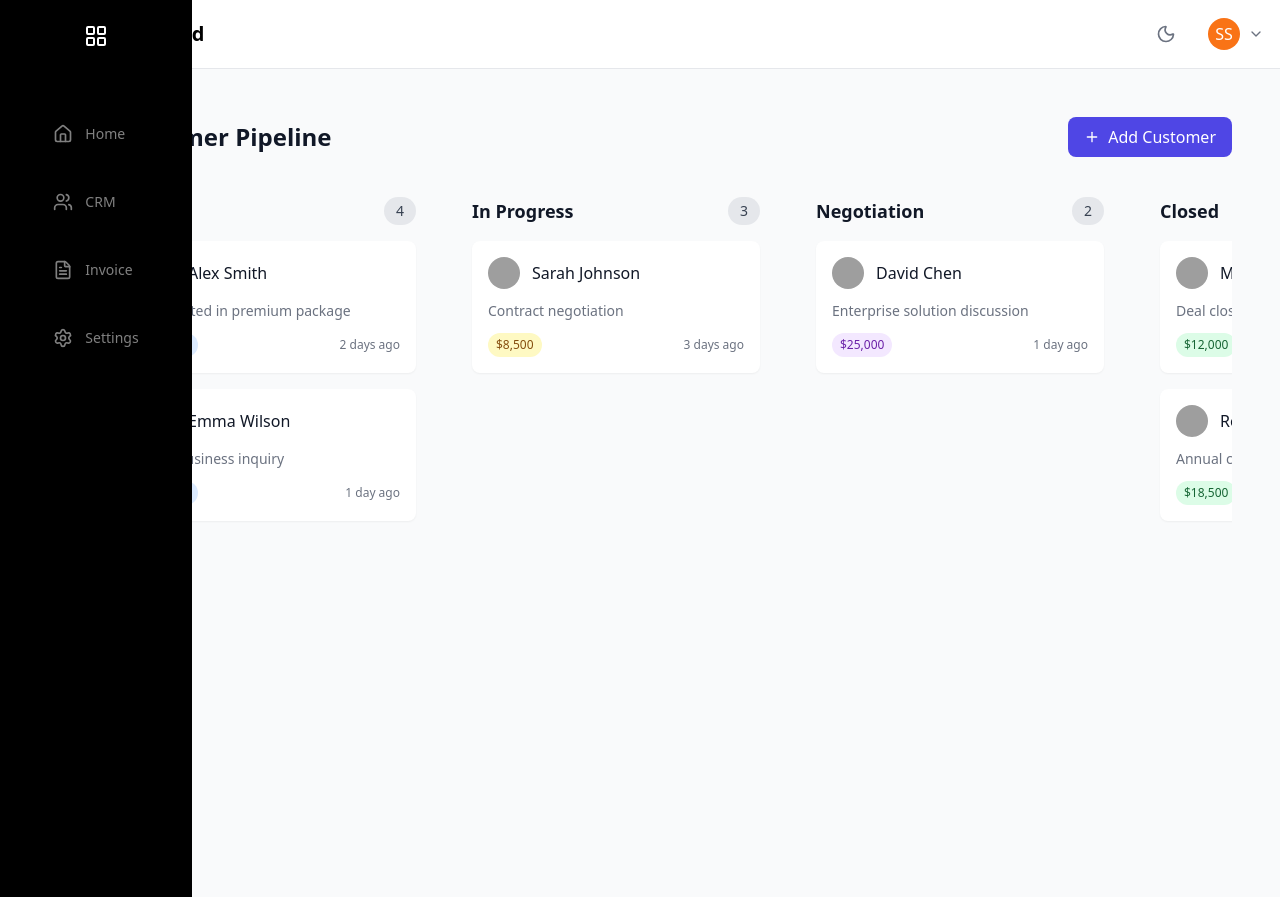
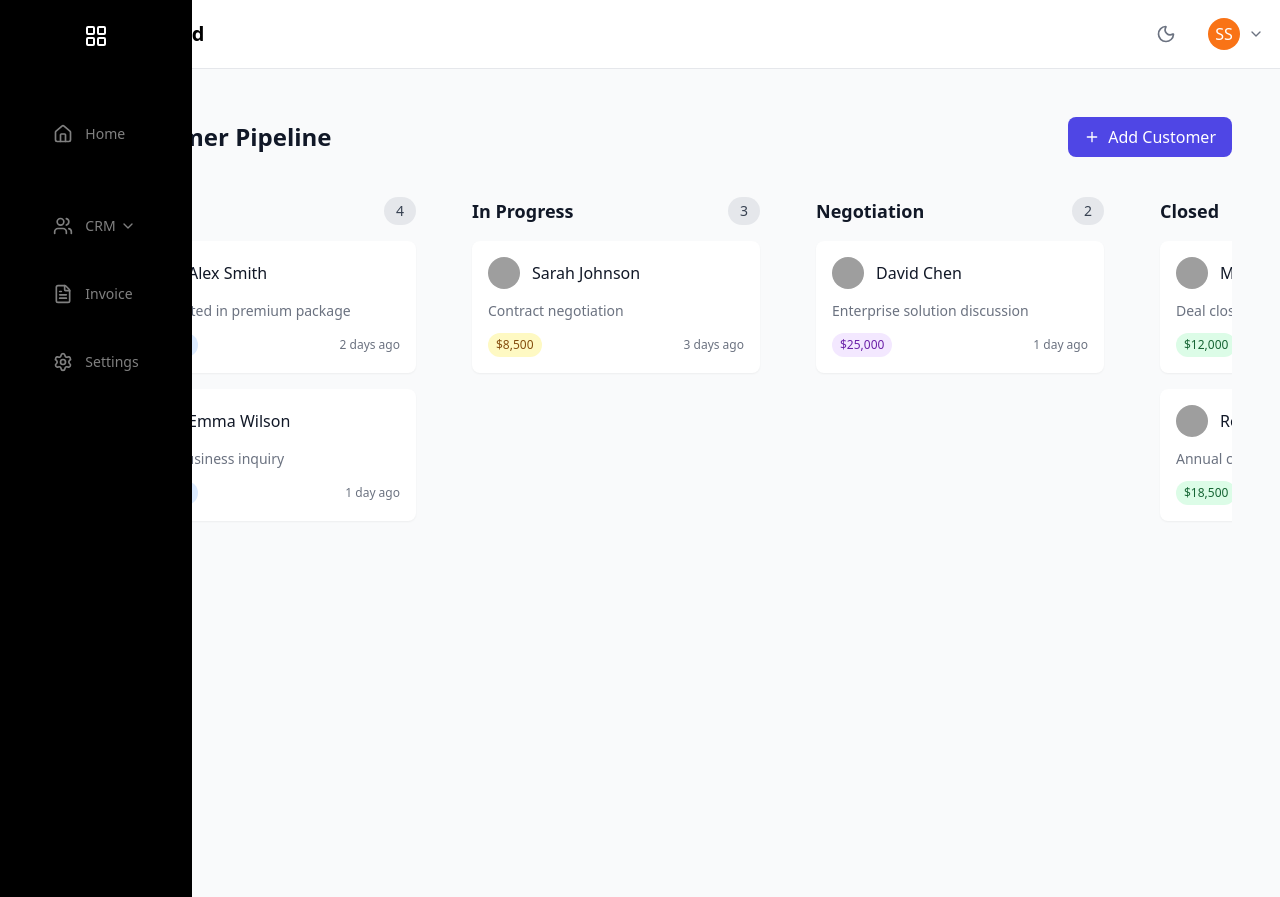
Before and after one commit to hshashishekhar/django_dashboard, a Django app: page /dashboard/kanban in a window 1280 px wide. Run offline with Django 5.2, Linux system fonts and the light colour scheme; some libraries are stand-ins or nearby versions; grey boxes are pictures that could not be loaded.

Commit message:
Added Dropdown to CRM for navigating to kanban view

```diff
--- a/dashboard/static/dashboard/js/dashboard.js
+++ b/dashboard/static/dashboard/js/dashboard.js
@@ -69,3 +69,23 @@ if (isLargeScreen()) {
 } else {
     menuToggle.style.display = 'block'; // Show the hamburger menu on small screens
 }
+
+// Add this to your existing JavaScript
+document.addEventListener('DOMContentLoaded', function() {
+    const crmButton = document.getElementById('crmButton');
+    const crmDropdown = document.getElementById('crmDropdown');
+
+    // Toggle dropdown on chevron click
+    crmButton.querySelector('[data-lucide="chevron-down"]').addEventListener('click', function(e) {
+        e.preventDefault();
+        e.stopPropagation();
+        crmDropdown.classList.toggle('hidden');
+    });
+
+    // Close dropdown when clicking outside
+    document.addEventListener('click', function(e) {
+        if (!crmButton.contains(e.target) && !crmDropdown.contains(e.target)) {
+            crmDropdown.classList.add('hidden');
+        }
+    });
+});
--- a/dashboard/templates/dashboard/base.html
+++ b/dashboard/templates/dashboard/base.html
@@ -40,10 +40,28 @@
                 </a>
                 <!-- CRM Button -->
                 <a href="{% url 'crm' %}">
-                    <button class="p-2 text-gray-400 hover:text-white transition-colors flex items-center justify-center lg:justify-start">
-                        <i data-lucide="users" class="w-5 h-5"></i>
-                        <span class="ml-2 text-sm opacity-0 group-hover:opacity-100 transition-opacity duration-300 hidden group-hover:block">CRM</span>
-                    </button>
+                    <!-- CRM Button with Dropdown -->
+                    <div class="relative">
+                        <button id="crmButton" class="p-2 text-gray-400 hover:text-white transition-colors flex items-center justify-center lg:justify-start">
+                            <i data-lucide="users" class="w-5 h-5"></i>
+                            <span class="ml-2 text-sm opacity-0 group-hover:opacity-100 transition-opacity duration-300 hidden group-hover:block">CRM</span>
+                            <i data-lucide="chevron-down" class="w-4 h-4 ml-1 opacity-0 group-hover:opacity-100 transition-opacity duration-300 hidden group-hover:block cursor-pointer"></i>
+                        </button>
+                        <div id="crmDropdown" class="hidden absolute left-full ml-2 top-0 w-48 bg-white rounded-lg shadow-lg border border-gray-200 z-50">
+                            <a href="{% url 'crm' %}" class="flex items-center px-4 py-2 text-sm text-gray-700 hover:bg-gray-100 border-b border-gray-200">
+                                <i data-lucide="layout-grid" class="w-4 h-4 mr-2"></i>
+                                Dashboard
+                            </a>
+                            <a href="{% url 'kanban' %}" class="flex items-center px-4 py-2 text-sm text-gray-700 hover:bg-gray-100 border-b border-gray-200">
+                                <i data-lucide="trello" class="w-4 h-4 mr-2"></i>
+                                Kanban Board
+                            </a>
+                            <a href="#" class="flex items-center px-4 py-2 text-sm text-gray-700 hover:bg-gray-100">
+                                <i data-lucide="list" class="w-4 h-4 mr-2"></i>
+                                Customer List
+                            </a>
+                        </div>
+                    </div>
                 </a>
                 <!-- File Text Button -->
                 <a href="{% url 'invoice' %}">
```
